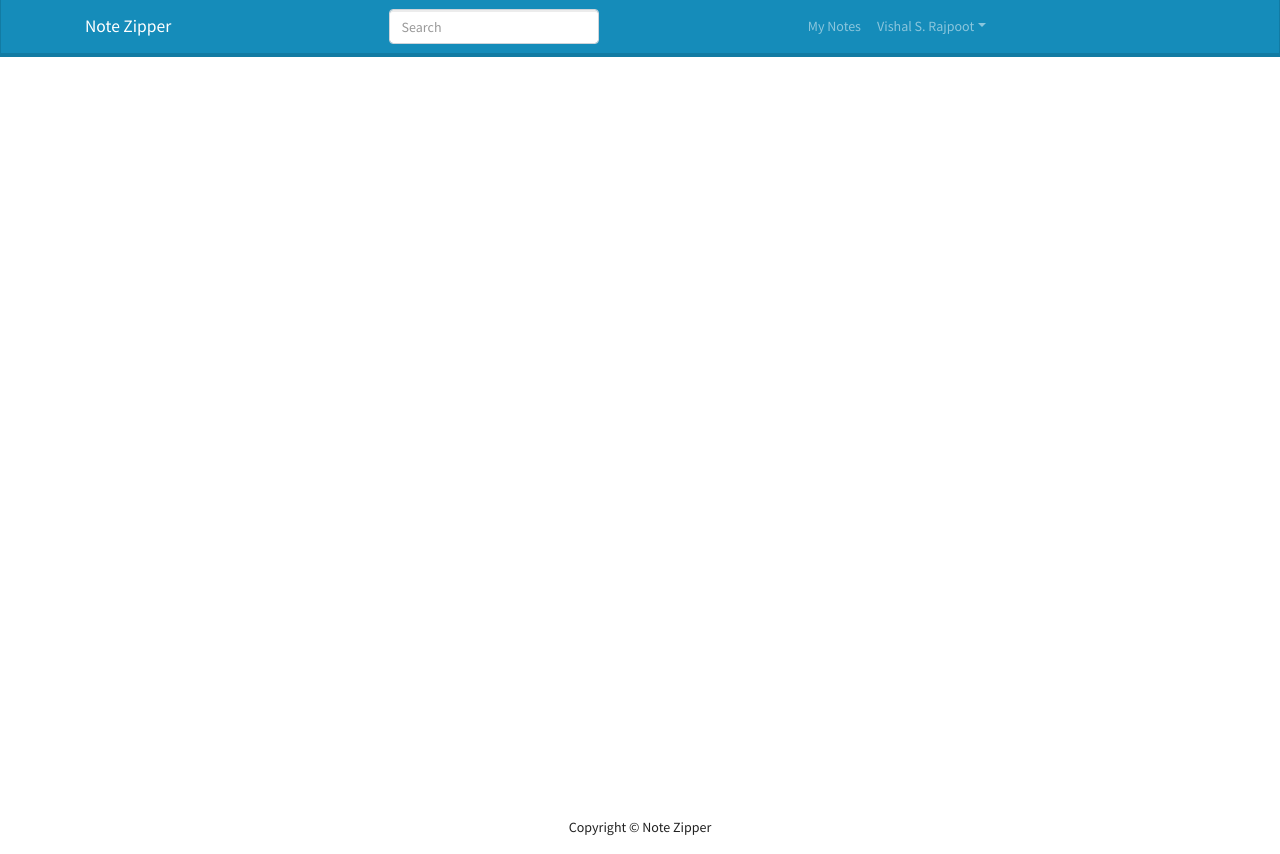
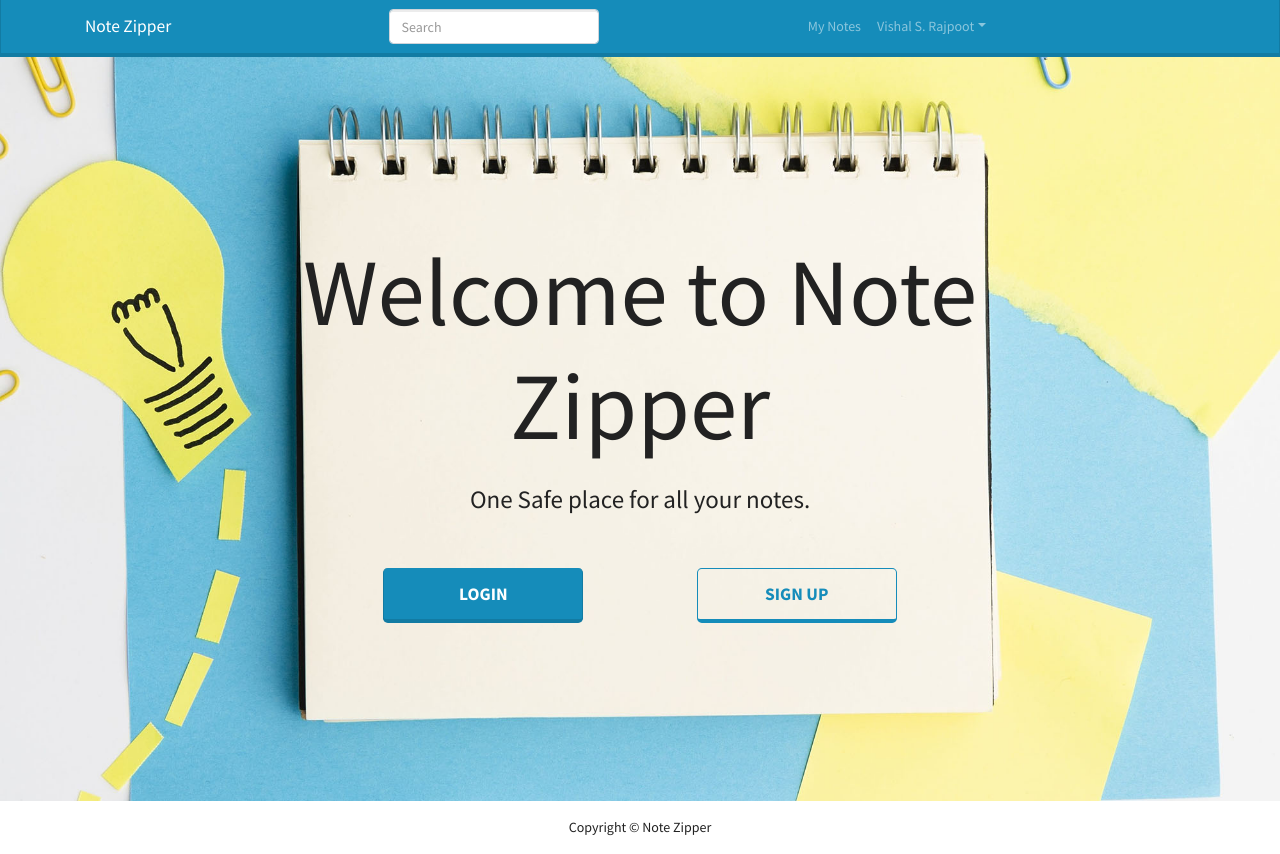
Before and after one commit to vishal-singh-rajpoot/notezipper_mern, a React (Create React App) app in the folder frontend/: page / in a window 1280 px wide. Built offline with nearby package versions, Linux system fonts and the light colour scheme.

Commit message:
finished lec 4 second time

```diff
--- a/frontend/src/App.js
+++ b/frontend/src/App.js
@@ -1,11 +1,15 @@
 import "./App.css";
+import React from "react";
 import Footer from "./components/Footer/Footer";
 import Header from "./components/Header/Header";
+import LandingPage from "./screens/LandingPage/LandingPage";
 
 const App = () => (
   <>
     <Header />
-    <main style={{minHeight: "93vh"}}></main>
+    <main>
+      <LandingPage />
+    </main>
     <Footer />
   </>
 );
--- /dev/null
+++ b/frontend/src/screens/LandingPage/LandingPage.css
@@ -0,0 +1,52 @@
+.main {
+  min-height: 93vh;
+  display: flex;
+  align-items: center;
+  background-image: url("../../background1.jpg");
+  background-position: center;
+  background-size: cover;
+}
+
+.title {
+  font-size: 95px;
+}
+
+.subtitle {
+  font-size: 25px;
+  padding-top: 10px;
+}
+
+.intro-text {
+  width: 100%;
+  text-align: center;
+}
+
+.buttonContainer {
+  margin-top: 50px;
+  display: flex;
+  justify-content: space-evenly;
+}
+
+.landingbutton {
+  width: 200px;
+  height: 55px;
+}
+
+@media only screen and (min-width: 1200px) {
+  .buttonContainer {
+    padding: 0 200px;
+  }
+  .title {
+    padding: 0 100px;
+  }
+}
+
+@media only screen and (max-width: 768px) {
+  .title {
+    font-size: 60px;
+  }
+  .landingbutton {
+    width: 150px;
+    height: 50px;
+  }
+}
--- /dev/null
+++ b/frontend/src/screens/LandingPage/LandingPage.js
@@ -0,0 +1,38 @@
+import React from "react";
+import { Button, Container, Row } from "react-bootstrap";
+import "./LandingPage.css";
+
+const Landing = () => {
+  return (
+    <div className="main">
+      <Container>
+        <Row>
+          <div className="intro-text">
+            <div>
+              <h1 className="title">Welcome to Note Zipper</h1>
+              <p className="subtitle">One Safe place for all your notes.</p>
+            </div>
+            <div className="buttonContainer">
+              <a href="/login">
+                <Button size="lg" className="landingbutton">
+                  Login
+                </Button>
+              </a>
+              <a href="/register">
+                <Button
+                  size="lg"
+                  className="landingbutton"
+                  variant="outline-primary"
+                >
+                  Sign Up
+                </Button>
+              </a>
+            </div>
+          </div>
+        </Row>
+      </Container>
+    </div>
+  );
+};
+
+export default Landing;
```
Also changed, not shown: frontend/src/MyNotes/MyNotes.js (added, +9 -0 lines), frontend/src/background1.jpg (added).
